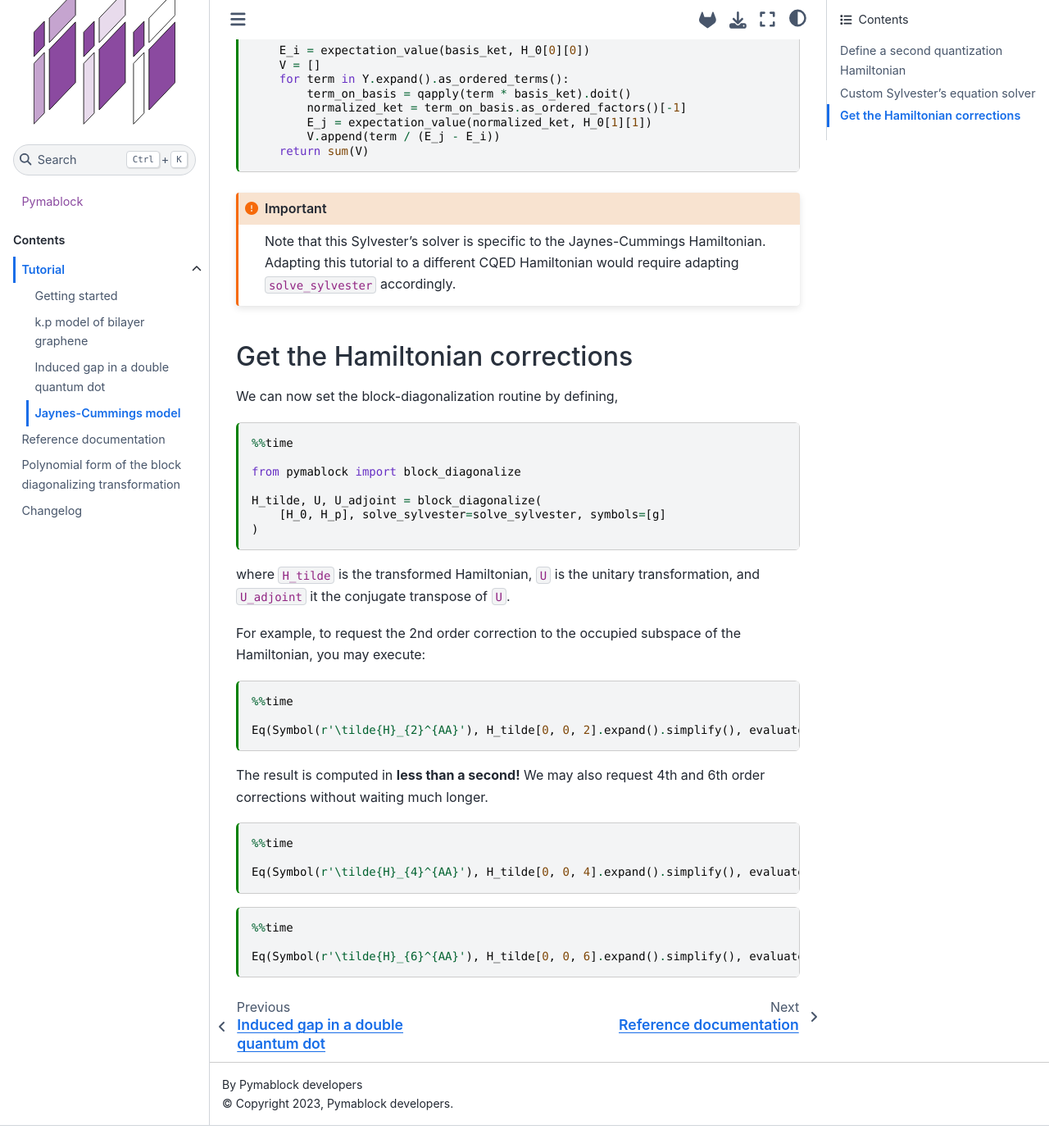
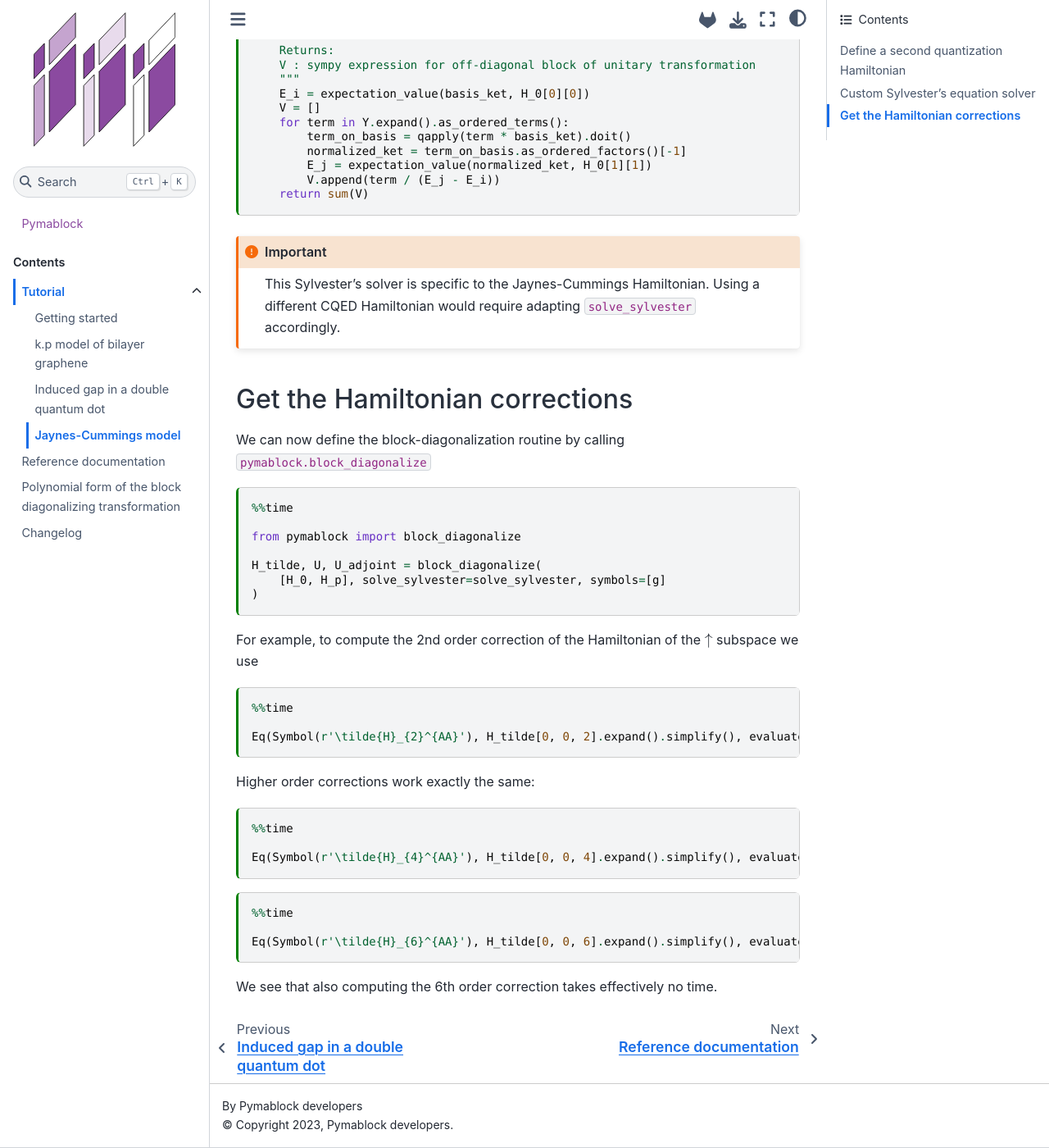
Before and after one commit to quantum-tinkerer/pymablock, a Sphinx documentation site: the page built from docs/source/tutorial/jaynes_cummings.md, in a window 1280 px wide and 1400 px high, scrolled down 1557 px. Shown: the whole window at 82% size. Built offline with Sphinx 7.4.7 and the Sphinx Book theme 1.1.4, drawn with Linux system fonts in a browser that asks for light colours; the version number could not be read and is left out; cross-references to code outside the pages are shown as plain code; before the commit the page ends 2930 px from its top, so only the background shows below that; some of the changed text lies outside the part shown.

Commit message:
reword JC tutorial

````diff
--- a/docs/source/tutorial/jaynes_cummings.md
+++ b/docs/source/tutorial/jaynes_cummings.md
@@ -17,6 +17,8 @@ In this tutorial we demonstrate how to get a CQED effective Hamiltonian using
 {{Pymablock}} with bosonic operators.
 As an example, we use the Jaynes-Cummings model, which describes a two-level
 bosonic system coupled by ladder operators.
+This tutorial shows how to use {{Pymablock}} with arbitrary object types by
+defining a custom Sylvester's equation solver.
 
 Let's start by importing the `sympy` functions we need to define the Hamiltonian.
 We will make use of `sympy`'s
@@ -101,14 +103,15 @@ def solve_sylvester(Y):
 ```
 
 ```{important}
-Note that this Sylvester's solver is specific to the Jaynes-Cummings Hamiltonian.
-Adapting this tutorial to a different CQED Hamiltonian would require adapting
+This Sylvester's solver is specific to the Jaynes-Cummings Hamiltonian.
+Using a different CQED Hamiltonian would require adapting
 `solve_sylvester` accordingly.
 ```
 
 ## Get the Hamiltonian corrections
 
-We can now set the block-diagonalization routine by defining,
+We can now define the block-diagonalization routine by calling
+{autolink}`~pymablock.block_diagonalize`
 
 ```{code-cell} ipython3
 %%time
@@ -120,11 +123,8 @@ H_tilde, U, U_adjoint = block_diagonalize(
 )
 ```
 
-where `H_tilde` is the transformed Hamiltonian, `U` is the unitary
-transformation, and `U_adjoint` it the conjugate transpose of `U`.
-
-For example, to request the 2nd order correction to the occupied subspace of
-the Hamiltonian, you may execute:
+For example, to compute the 2nd order correction of the Hamiltonian of the
+$\uparrow$ subspace we use
 
 ```{code-cell} ipython3
 %%time
@@ -132,8 +132,7 @@ the Hamiltonian, you may execute:
 Eq(Symbol(r'\tilde{H}_{2}^{AA}'), H_tilde[0, 0, 2].expand().simplify(), evaluate=False)
 ```
 
-The result is computed in **less than a second!**
-We may also request 4th and 6th order corrections without waiting much longer.
+Higher order corrections work exactly the same:
 
 ```{code-cell} ipython3
 %%time
@@ -146,3 +145,5 @@ Eq(Symbol(r'\tilde{H}_{4}^{AA}'), H_tilde[0, 0, 4].expand().simplify(), evaluate
 
 Eq(Symbol(r'\tilde{H}_{6}^{AA}'), H_tilde[0, 0, 6].expand().simplify(), evaluate=False)
 ```
+
+We see that also computing the 6th order correction takes effectively no time.
````
